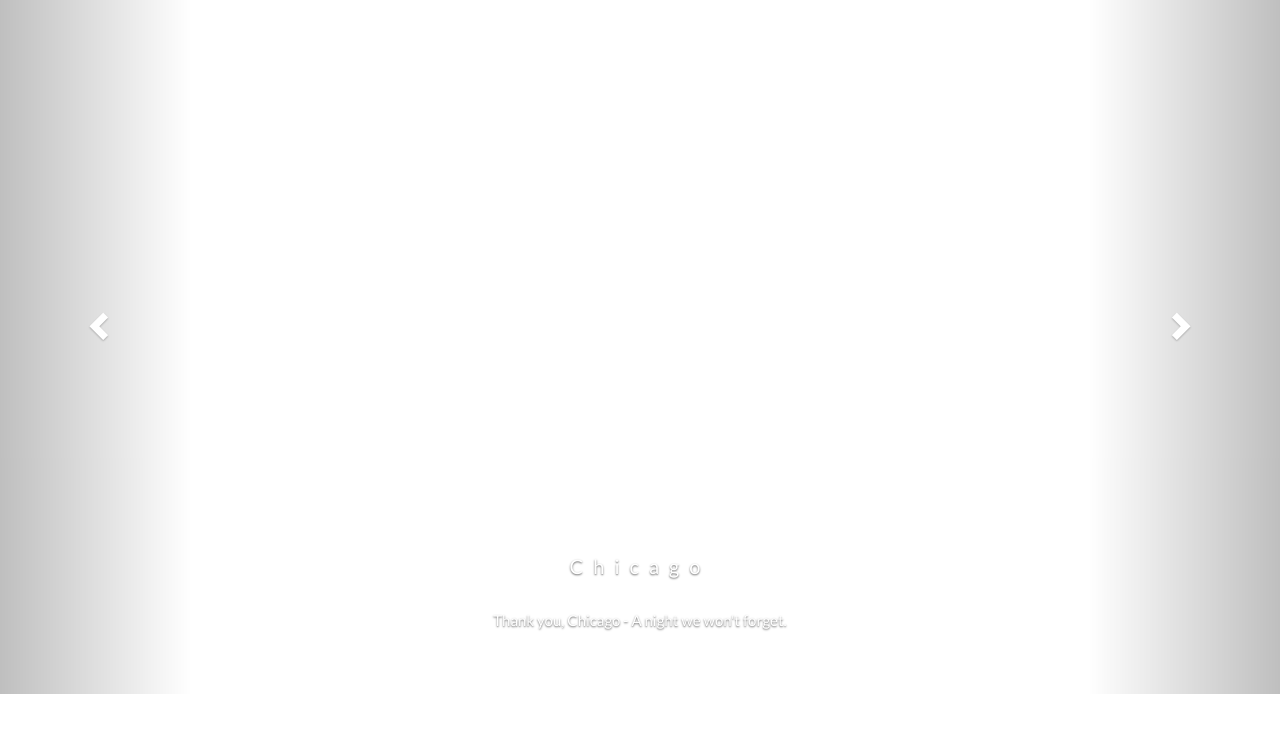
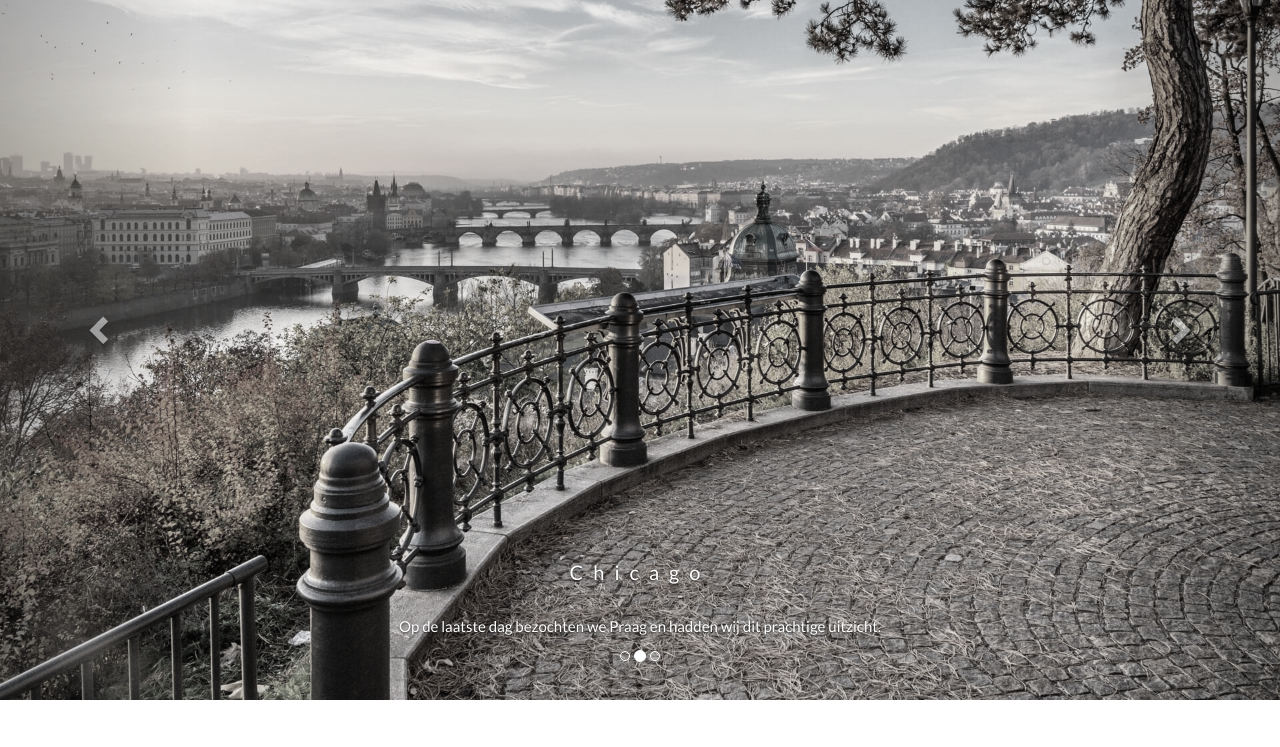
Before and after one commit to punkyahboy/Wwtjechie23, a plain HTML site: page index.html in a window 1280 px wide. Shown: the part 53-800 px from the top of the page. Drawn offline with nearby package versions, Linux system fonts and the light colour scheme.

Commit message:
Update index.html

```diff
--- a/index.html
+++ b/index.html
@@ -200,16 +200,16 @@
         <img src="images/bus tjech info.jpg" alt="De Bus waarmee we reisde" width="1200" height="700">
         <div class="carousel-caption">
           <h3>New York</h3>
-          <p>We vertrokken vanaf Amsterdam met een bus voor een lange reis naar Tjechie
+          <p>We vertrokken vanaf Amsterdam met een bus voor een lange reis naar Tjechie.
         </p>
         </div>
       </div>
 
       <div class="item">
-        <img src="chicago.jpg" alt="Chicago" width="1200" height="700">
+        <img src="images/praag infor.jpg" alt="Bezoek Praag" width="1200" height="700">
         <div class="carousel-caption">
           <h3>Chicago</h3>
-          <p>Thank you, Chicago - A night we won't forget.</p>
+          <p>Op de laatste dag bezochten we Praag en hadden wij dit prachtige uitzicht.</p>
         </div>
       </div>
 
```
